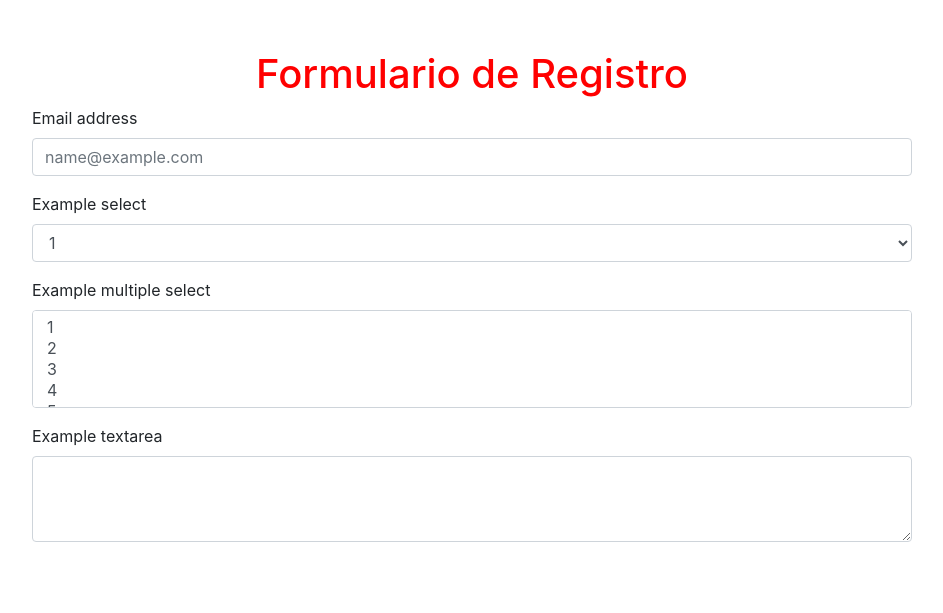
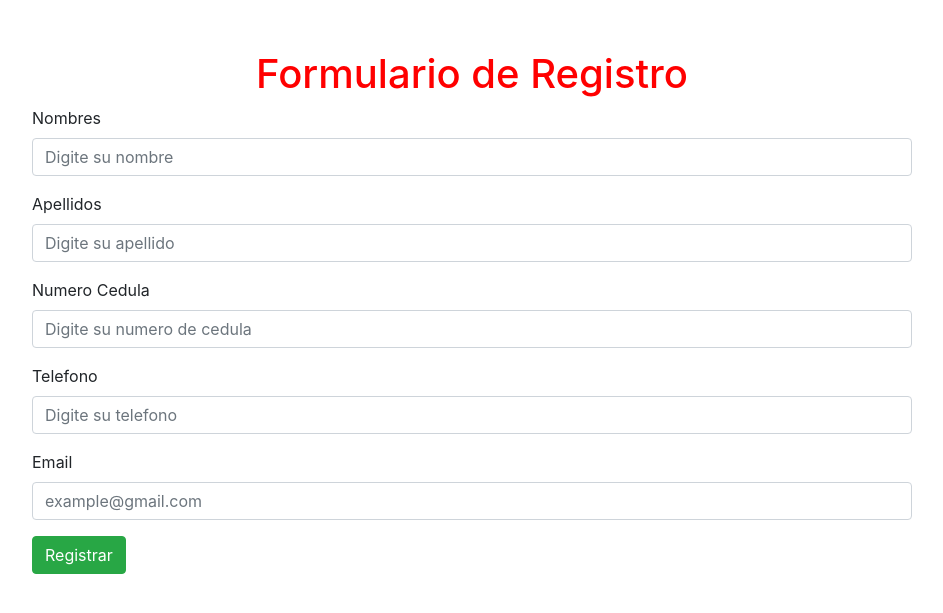
Before and after one commit to garmidan/formularioRegistro, a Django app: page /formulario in a window 1280 px wide. Shown: the top 613 px of the page, without its empty margins (168-1111 px from the left). Run offline with Django 3.2, Linux system fonts and the light colour scheme; some libraries are stand-ins or nearby versions.

Commit message:
Obtener datos del usuario desde el formulario

```diff
--- a/formulario/formulario/template/formulario.html
+++ b/formulario/formulario/template/formulario.html
@@ -8,35 +8,28 @@
 <body>
     <div style="margin: 50px 200px 0 200px;">
         <h1 style="color: red;text-align: center;">Formulario de Registro</h1>
-        <form>
+        <form action="/registro/" method="GET">
             <div class="form-group">
-                <label for="exampleFormControlInput1">Email address</label>
-                <input type="email" class="form-control" id="exampleFormControlInput1" placeholder="name@example.com">
+                <label for="exampleFormControlInput1">Nombres</label>
+                <input type="text" class="form-control" name="nombre"  placeholder="Digite su nombre">
             </div>
             <div class="form-group">
-                <label for="exampleFormControlSelect1">Example select</label>
-                <select class="form-control" id="exampleFormControlSelect1">
-                    <option>1</option>
-                    <option>2</option>
-                    <option>3</option>
-                    <option>4</option>
-                    <option>5</option>
-                </select>
+                <label for="exampleFormControlInput1">Apellidos</label>
+                <input type="text" class="form-control" name="apellidos"  placeholder="Digite su apellido">
             </div>
             <div class="form-group">
-                <label for="exampleFormControlSelect2">Example multiple select</label>
-                <select multiple class="form-control" id="exampleFormControlSelect2">
-                    <option>1</option>
-                    <option>2</option>
-                    <option>3</option>
-                    <option>4</option>
-                    <option>5</option>
-                </select>
+                <label for="exampleFormControlInput1">Numero Cedula</label>
+                <input type="text" class="form-control" name="cedula"  placeholder="Digite su numero de cedula">
             </div>
             <div class="form-group">
-                <label for="exampleFormControlTextarea1">Example textarea</label>
-                <textarea class="form-control" id="exampleFormControlTextarea1" rows="3"></textarea>
+                <label for="exampleFormControlInput1">Telefono</label>
+                <input type="text" class="form-control" name="telefono"  placeholder="Digite su telefono">
             </div>
+            <div class="form-group">
+                <label for="exampleFormControlInput1">Email</label>
+                <input type="text" class="form-control" name="email"  placeholder="example@gmail.com">
+            </div>
+            <input type="submit" class="btn btn-success" value="Registrar"/>
         </form>
     </div>
     <!-- JS, Popper.js, and jQuery -->
--- a/formulario/formulario/urls.py
+++ b/formulario/formulario/urls.py
@@ -15,9 +15,10 @@ Including another URLconf
 """
 from django.contrib import admin
 from django.urls import path
-from perfiles.views import formulario
+from perfiles.views import formulario, registro
 
 urlpatterns = [
     path('admin/', admin.site.urls),
     path('formulario', formulario),
+    path('registro/', registro),
 ]
--- a/formulario/perfiles/views.py
+++ b/formulario/perfiles/views.py
@@ -2,4 +2,8 @@ from django.shortcuts import render
 from django.http import HttpResponse
 # Create your views here.
 def formulario(request):
-    return render(request, "formulario.html",{"Nombre":"Jose"})
+    return render(request, "formulario.html")
+
+def registro(request):
+    mensaje="El nombre introducido es: %r" %request.GET["nombre"]
+    return HttpResponse(mensaje)
```
